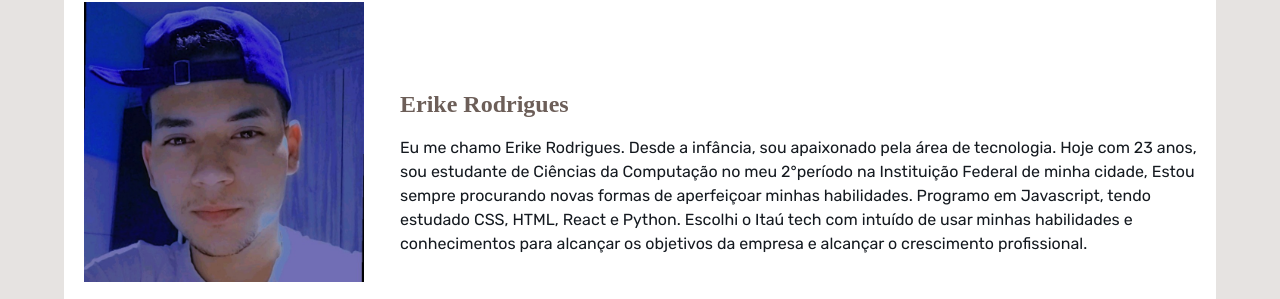
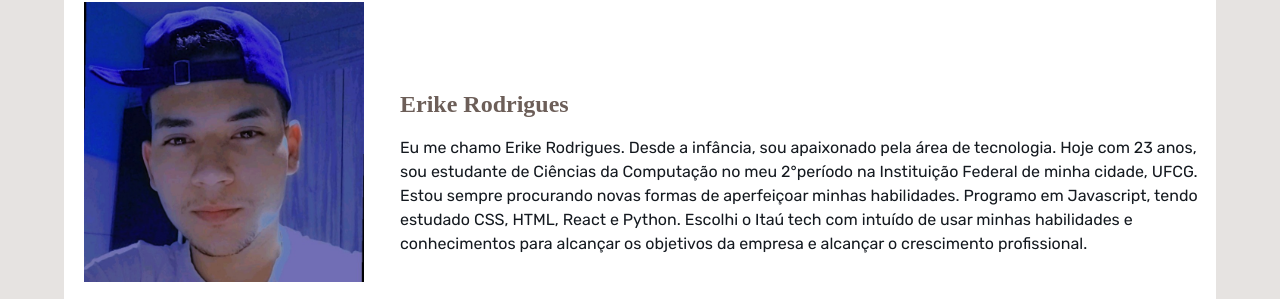
Before and after one commit to VISAOTECH/Programa-site-novo, a plain HTML site: page quemsomos.html in a window 1280 px wide. Shown: the part 1552-1851 px from the top of the page. Drawn offline with Linux system fonts and the light colour scheme; a web font is replaced by a local one.

Commit message:
adicionando informação

```diff
--- a/quemsomos.html
+++ b/quemsomos.html
@@ -66,7 +66,7 @@
 				</div>
 				<div class="texto">
 					<h2>Erike Rodrigues</h2>
-          <p>Eu me chamo Erike Rodrigues. Desde a infância, sou apaixonado pela área de tecnologia. Hoje com 23 anos, sou estudante de Ciências da Computação no meu 2°período na Instituição Federal de minha cidade, Estou sempre procurando novas formas de aperfeiçoar minhas habilidades. Programo em Javascript, tendo estudado CSS, HTML, React e Python. Escolhi o Itaú tech com intuído de usar minhas habilidades e conhecimentos para alcançar os objetivos da empresa e alcançar o crescimento profissional.</p>
+          <p>Eu me chamo Erike Rodrigues. Desde a infância, sou apaixonado pela área de tecnologia. Hoje com 23 anos, sou estudante de Ciências da Computação no meu 2°período na Instituição Federal de minha cidade, UFCG. Estou sempre procurando novas formas de aperfeiçoar minhas habilidades. Programo em Javascript, tendo estudado CSS, HTML, React e Python. Escolhi o Itaú tech com intuído de usar minhas habilidades e conhecimentos para alcançar os objetivos da empresa e alcançar o crescimento profissional.</p>
 				</div>
 			</section>
 
```
